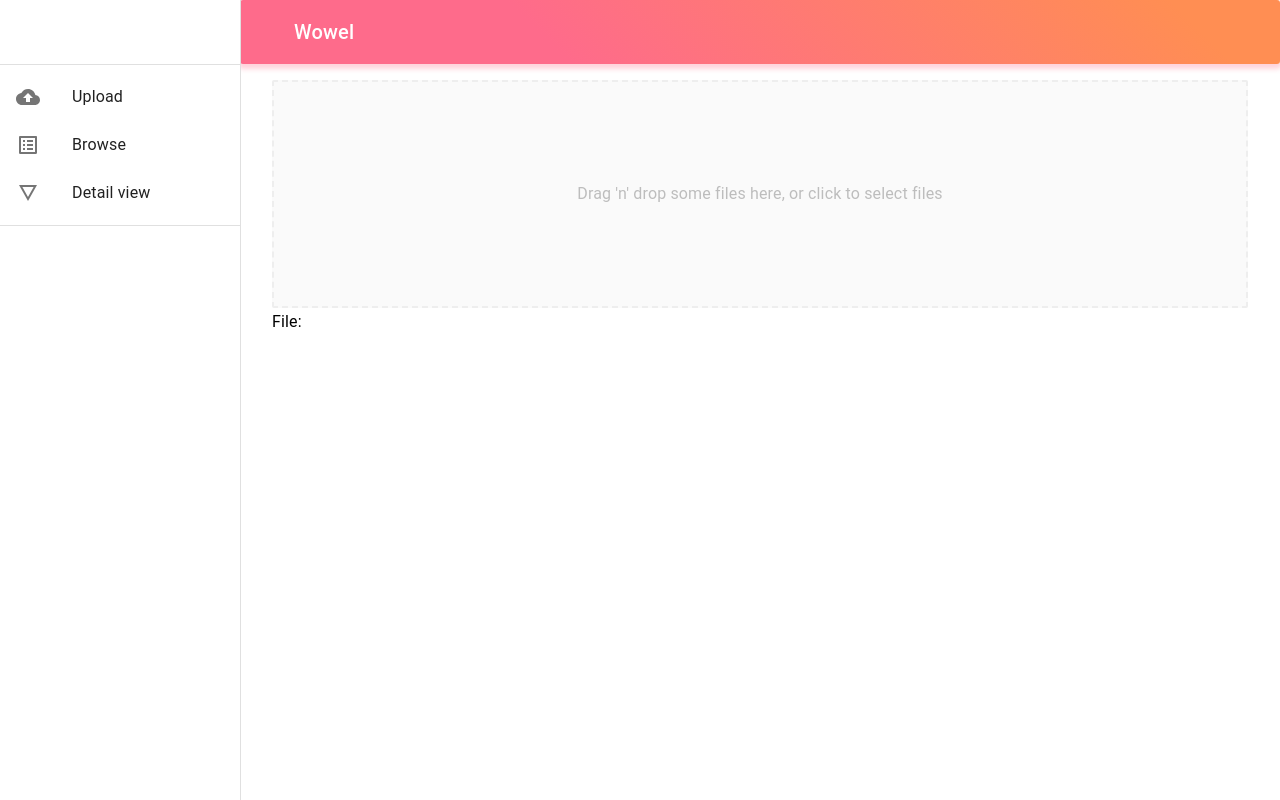
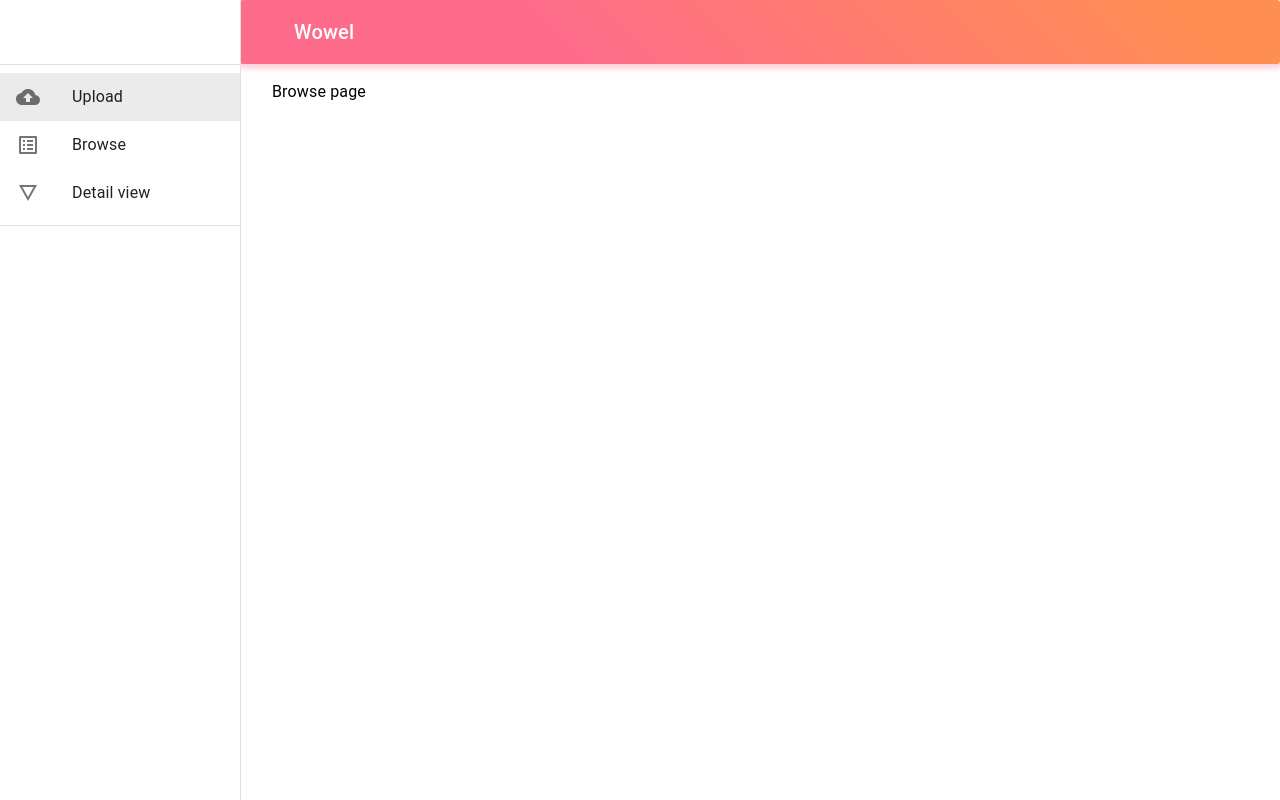
Before and after one commit to 5ock4/wowel, a React (Create React App) app in the folder frontend/: page /browse in a window 1280 px wide. Built offline with nearby package versions, Linux system fonts and the light colour scheme.

Commit message:
Working menu & content container fixed

```diff
--- a/frontend/package.json
+++ b/frontend/package.json
@@ -15,6 +15,7 @@
     "react-dom": "^17.0.1",
     "react-dropzone": "^11.2.4",
     "react-excel-renderer": "^1.1.0",
+    "react-router-dom": "^5.2.0",
     "react-scripts": "4.0.1",
     "web-vitals": "^0.2.4",
     "xlsx": "^0.16.9"
--- a/frontend/src/App.js
+++ b/frontend/src/App.js
@@ -1,18 +1,47 @@
 import React from "react";
-import Container from '@material-ui/core/Container'
-import Dropzone from "./components/Dropzone";
-import MainNavigation from "./components/Navigation/MainNavigation"
-import useStyles from './shared/styles'
-import { ThemeProvider } from '@material-ui/core/styles';
+import {
+  BrowserRouter as Router,
+  Route,
+  Redirect,
+  Switch
+} from 'react-router-dom'
+import { Typography, Container } from '@material-ui/core'
+import Dropzone from "./upload/pages/Dropzone";
+import MainNavigation from "./shared/components/Navigation/MainNavigation"
+import { useStyles as useStylesShared } from './shared/styles'
+import { ThemeProvider } from '@material-ui/core/styles'
 import theme from './shared/theme'
 
 const App = () => {
-  const classes = useStyles()
+  const classes = useStylesShared()
+  console.log("In app")
+  console.log(classes)
+
+  let routes = (
+    <Switch>
+      <Route path="/" exact>
+        <Dropzone />
+      </Route>
+      <Route path="/detail" exact>
+        <Typography variant="body1">Detail page</Typography>
+      </Route>
+      <Route path="/browse" exact>
+        <Typography>Browse page</Typography>
+      </Route>
+      <Redirect to="/" />
+    </Switch>
+  )
 
   return (
     <ThemeProvider theme={{ ...theme}}>
-      <MainNavigation />
-      <main><Dropzone /></main>
+        <Router>
+          <MainNavigation />
+            <div className={classes.contentContainer}>
+              <Container>
+                {routes}
+              </Container>
+            </div>
+        </Router>
     </ThemeProvider>
   )
 }
--- a/frontend/src/components/Navigation/MainNavigation.js
+++ b/frontend/src/shared/components/Navigation/MainNavigation.js
@@ -1,8 +1,7 @@
 import React from 'react'
-import styles from '../DropzoneStyles';
 import NavBar from "./NavBar";
 import ResponsiveDrawer from "./ResponsiveDrawer"
-import useStyles from '../../shared/styles'
+import { useStyles } from '../../styles'
 
 
 const MainNavigation = props => {
--- a/frontend/src/components/Navigation/ResponsiveDrawer.js
+++ b/frontend/src/shared/components/Navigation/ResponsiveDrawer.js
@@ -13,30 +13,60 @@ import MailIcon from '@material-ui/icons/Mail';
 import ListAltIcon from '@material-ui/icons/ListAlt';
 import DetailsIcon from '@material-ui/icons/Details';
 import CloudUploadIcon from '@material-ui/icons/CloudUpload';
+import { NavLink } from 'react-router-dom';
 import { useTheme } from '@material-ui/core/styles';
 
 import useStyles from './ResponsiveDrawerStyles'
+import { useStyles as useStylesShared } from '../../styles'
 
 const ResponsiveDrawer = (props) => {
   const { window } = props;
-  const classes = useStyles();
+  const classes = {...useStyles(), ...useStylesShared()};
   const theme = useTheme();
+  const [selectedIndex, setSelectedIndex] = React.useState(1);
+
+  const handleListItemClick = (event, index) => {
+    setSelectedIndex(index);
+  };
 
   const drawer = (
     <div>
-      <div className={classes.responsiveDrawer__toolbar} />
+      <div className={classes.toolbar} />
       <Divider />
       <List>
-        {['Upload', 'Browse', 'Detail view'].map((text, index) => (
-          <ListItem button key={text}>
-            <ListItemIcon>
-              { index === 0 ? <CloudUploadIcon /> : null}
-              { index === 1 ? <ListAltIcon /> : null}
-              { index === 2 ? <DetailsIcon /> : null}
-            </ListItemIcon>
-            <ListItemText primary={text} />
-          </ListItem>
-        ))}
+        <ListItem
+          button
+          selected={selectedIndex === 1}
+          onClick={(event) => handleListItemClick(event, 1)}
+          component={NavLink} to="/"
+        >
+          <ListItemIcon>
+          <CloudUploadIcon />
+          </ListItemIcon>
+          <ListItemText primary="Upload" />
+        </ListItem>
+        <ListItem
+          button
+          selected={selectedIndex === 2}
+          onClick={(event) => handleListItemClick(event, 2)}
+          component={NavLink} to="/browse"
+        >
+          <ListItemIcon>
+          <ListAltIcon />
+          </ListItemIcon>
+          <ListItemText primary="Browse" />
+        </ListItem>
+        <ListItem
+          button
+          selected={selectedIndex === 3}
+          onClick={(event) => handleListItemClick(event, 3)}
+          component={NavLink} to="/detail"
+        >
+          <ListItemIcon>
+            <DetailsIcon />
+          </ListItemIcon>
+          <ListItemText primary="Detail view" />
+        </ListItem>
       </List>
       <Divider />
     </div>
--- a/frontend/src/components/Navigation/ResponsiveDrawerStyles.js
+++ b/frontend/src/shared/components/Navigation/ResponsiveDrawerStyles.js
@@ -17,7 +17,6 @@ const useStyles = makeStyles((theme) => ({
     },
   },
   // necessary for content to be below app bar
-  responsiveDrawer__toolbar: theme.mixins.toolbar,
   responsiveDrawer__drawerPaper: {
     width: drawerWidth,
   },
--- a/frontend/src/shared/styles.js
+++ b/frontend/src/shared/styles.js
@@ -2,22 +2,18 @@ import { makeStyles } from "@material-ui/core/styles";
 
 const drawerWidth = 240;
 
-// TODO: maybe won't be needed at all in future
-const useStyles = makeStyles((theme) => ({
-  root: {
-    display: "flex"
-  },
+export const useStyles = makeStyles((theme) => ({
   // necessary for content to be below app bar
+  toolbar: theme.mixins.toolbar,
   content: {
     flexGrow: 1,
     padding: theme.spacing(3),
   },
-  dropzone__contentContainer: {
+  contentContainer: {
     [theme.breakpoints.up('sm')]: {
       width: `calc(100% - ${drawerWidth}px)`,
       marginLeft: drawerWidth
-    }
+    },
+    marginTop: "5em",
   },
 }))
-
-export default useStyles
--- a/frontend/src/components/Dropzone.js
+++ b/frontend/src/upload/pages/Dropzone.js
@@ -5,13 +5,13 @@ import Container from '@material-ui/core/Container'
 import styles from "./DropzoneStyles"
 import axios from 'axios'
 
-import useStyles from '../shared/styles'
+import { useStyles } from '../../shared/styles'
 
 axios.defaults.headers.post['Content-Type'] = 'application/json'
 
 const Dropzone = () => {
 
-  const classes = useStyles()
+  // const classes = useStyles()
   useEffect(() => { console.log(process.env.REACT_APP_BACKEND_URL)}) //TODO: what is this? Probably to delete
 
   const onDrop = useCallback((acceptedFiles) => {
@@ -55,8 +55,9 @@ const Dropzone = () => {
 
   return (
     // <section className="container">
-    <div className={classes.dropzone__contentContainer}>
-      <Container >
+    <div>
+      {/* <div className={classes.contentContainer}>
+       <Container > */}
       <div {...getRootProps({ style })}>
         <input {...getInputProps()} />
         <Typography>
@@ -66,7 +67,7 @@ const Dropzone = () => {
       <aside>
         <Typography variant="subtitle1">File: </Typography>
       </aside>
-    </Container>
+     {/* </Container> */}
     {/* </section> */}
     </div>
   );
--- a/frontend/src/components/DropzoneStyles.js
+++ b/frontend/src/upload/pages/DropzoneStyles.js
@@ -5,7 +5,6 @@ const styles = {
     flexDirection: "column",
     alignItems: "center",
     padding: "100px",
-    marginTop: "5em",
     borderWidth: 2,
     borderRadius: 2,
     borderColor: "#eeeeee",
```
Also changed, not shown: frontend/src/shared/components/Navigation/NavBar.js (renamed from frontend/src/components/Navigation/NavBar.js), frontend/src/shared/components/Navigation/NavBarStyles.js (renamed from frontend/src/components/Navigation/NavBarStyles.js), 2 other files (tests, documents, lock files or other folders).
